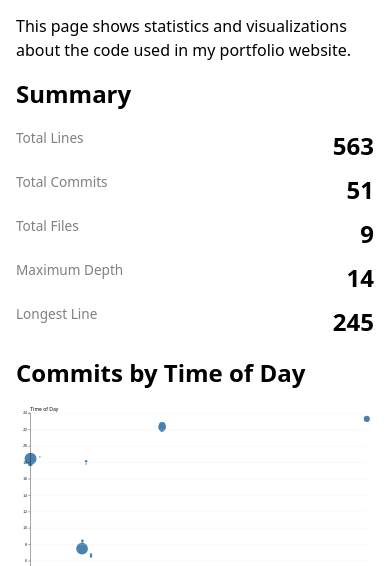
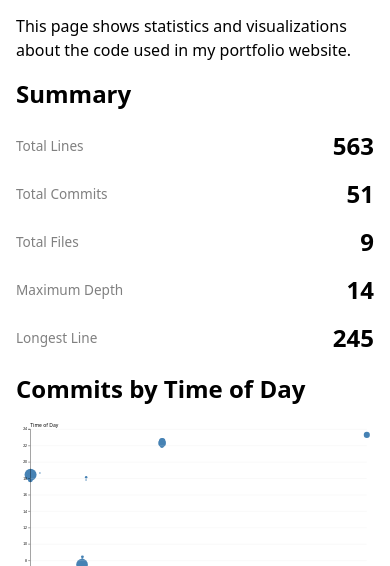
Before and after one commit to JaydenLiauw/Portfolio, a website: page meta/index.html in a window 390 px wide. Shown: the part 278-844 px from the top of the page. Drawn offline with nearby package versions, Linux system fonts and the light colour scheme.

Commit message:
Update style.css

```diff
--- a/meta/style.css
+++ b/meta/style.css
@@ -50,19 +50,23 @@
 }
 @media (max-width: 600px) {
     #stats {
-        grid-template-columns: repeat(2, 1fr);
-        gap: 0.5rem;
+        display: grid;
+        grid-template-columns: 1fr 1fr;
+        gap: 0.75rem 1rem;
+        align-items: center;
+    }
+
+    #stats dt,
+    #stats dd {
+        grid-row: auto;
+        grid-column: auto;
     }
 
     #stats dt {
-        grid-column: 1;
-        grid-row: auto;
         text-align: left;
     }
 
     #stats dd {
-        grid-column: 2;
-        grid-row: auto;
         text-align: right;
     }
 }
```
